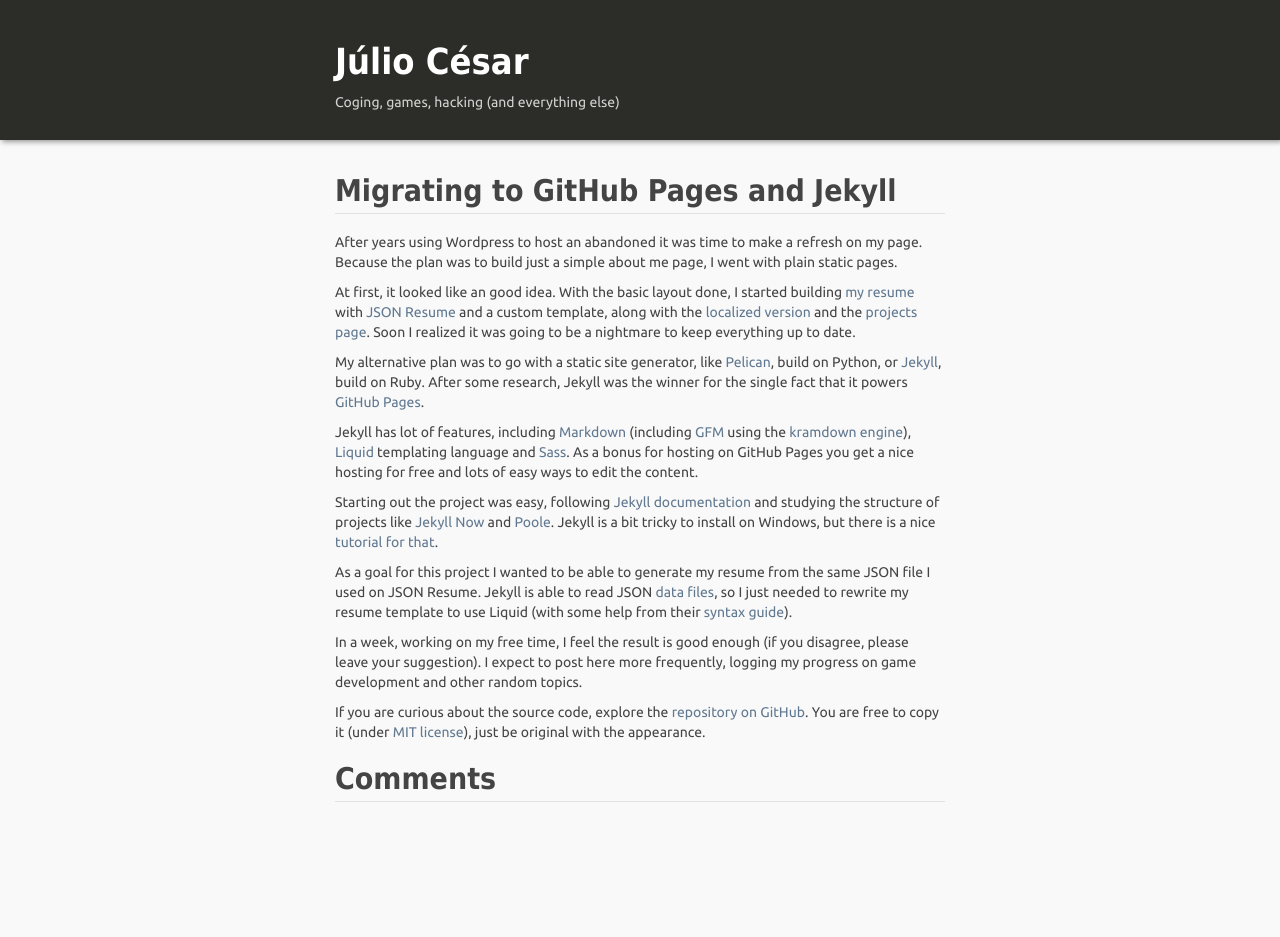
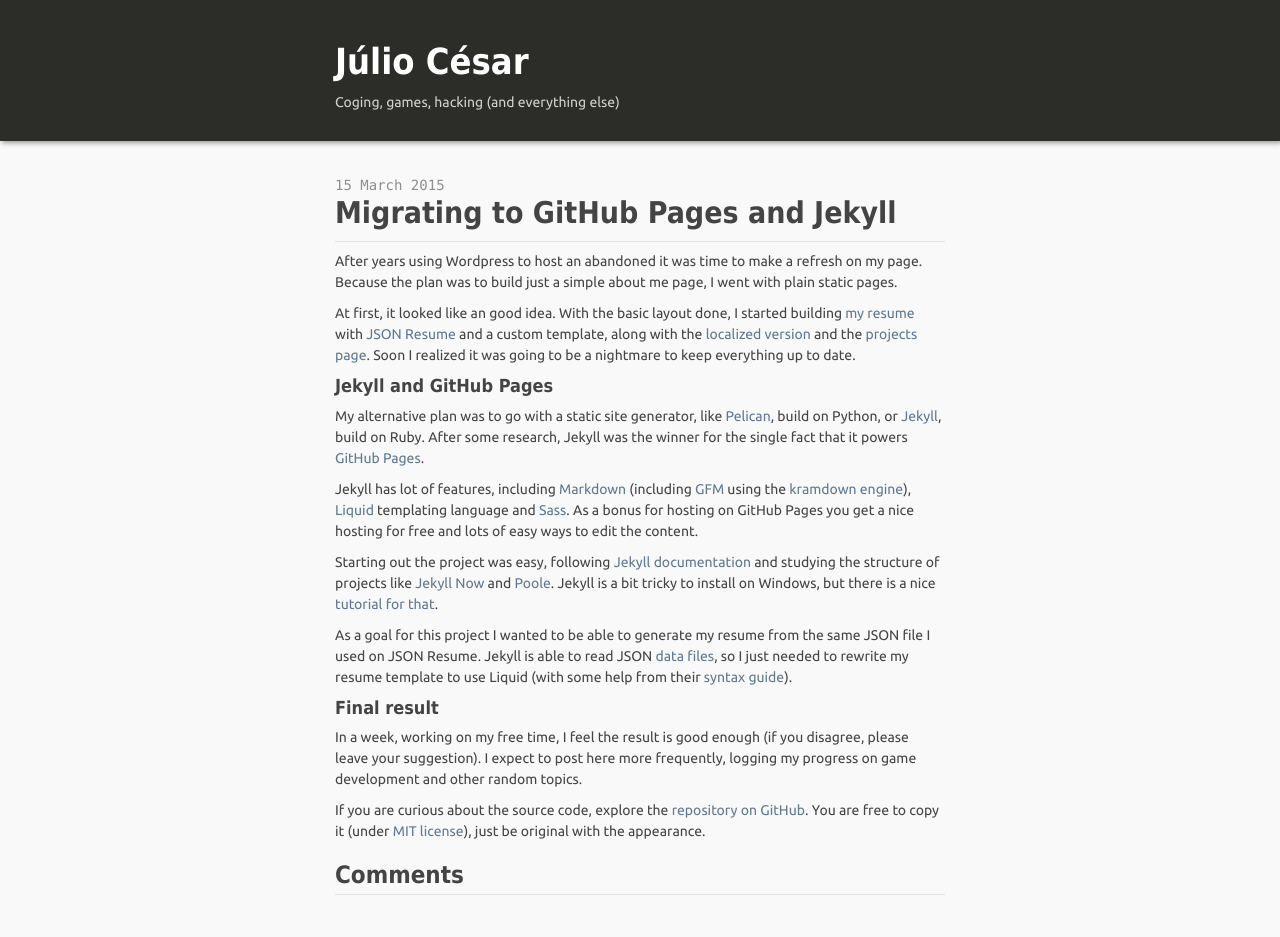
Before and after one commit to JulioC/julioc.github.io, a Jekyll site: the page built from _posts/2015-03-15-migration.md, in a window 1280 px wide. Built offline with Jekyll 4.4.1, drawn with Linux system fonts in a browser that asks for light colours; nearby versions of some CDN libraries; comment, search, counter and statistics services are not loaded; before the commit the page ends 900 px from its top, so only the background shows below that.

Commit message:
Improving post layout

```diff
--- a/_includes/disqus.html
+++ b/_includes/disqus.html
@@ -1,6 +1,6 @@
 {% if site.disqus %}
 <div id="comments">
-  <h2 class="underlined">Comments</h2>
+  <h3 class="underlined">Comments</h3>
   <div id="disqus_thread"></div>
   <script type="text/javascript">
       var disqus_shortname = '{{ site.disqus }}';
--- a/_layouts/post.html
+++ b/_layouts/post.html
@@ -11,8 +11,11 @@
 
 <div id="content" class="container">
   <div id="post">
-     <h2 class="underlined">{{ page.title }}</h2>
-     {{ content }}
+    <div class="meta">
+      <span class="date">{{ page.date | date: "%d %B %Y" }}</span>
+      <h2>{{ page.title }}</h2>
+    </div>
+    {{ content }}
   </div>
   {% include disqus.html %}
 </div>
--- a/_posts/2015-03-15-migration.md
+++ b/_posts/2015-03-15-migration.md
@@ -7,6 +7,8 @@
 
 At first, it looked like an good idea. With the basic layout done, I started building [my resume]({{ site.url }}/resume) with [JSON Resume](http://jsonresume.org/) and a custom template, along with the [localized version]({{ site.url }}/resume/br) and the [projects page]({{ site.url }}/projects). Soon I realized it was going to be a nightmare to keep everything up to date.
 
+#### Jekyll and GitHub Pages
+
 My alternative plan was to go with a static site generator, like [Pelican](http://getpelican.com/), build on Python, or [Jekyll](http://jekyllrb.com/), build on Ruby. After some research, Jekyll was the winner for the single fact that it powers [GitHub Pages](https://pages.github.com/).
 
 Jekyll has lot of features, including [Markdown](http://daringfireball.net/projects/markdown/) (including [GFM](https://help.github.com/articles/github-flavored-markdown/) using the [kramdown engine](http://kramdown.gettalong.org/)), [Liquid](https://github.com/Shopify/liquid/) templating language and [Sass](http://sass-lang.com/). As a bonus for hosting on GitHub Pages you get a nice hosting for free and lots of easy ways to edit the content.
@@ -15,6 +17,8 @@
 
 As a goal for this project I wanted to be able to generate my resume from the same JSON file I used on JSON Resume. Jekyll is able to read JSON [data files](http://jekyllrb.com/docs/datafiles/), so I just needed to rewrite my resume template to use Liquid (with some help from their [syntax guide](https://github.com/Shopify/liquid/wiki/Liquid-for-Designers)).
 
+#### Final result
+
 In a week, working on my free time, I feel the result is good enough (if you disagree, please leave your suggestion). I expect to post here more frequently, logging my progress on game development and other random topics.
 
 If you are curious about the source code, explore the [repository on GitHub](https://github.com/JulioC/julioc.github.io/). You are free to copy it (under [MIT license](https://github.com/JulioC/julioc.github.io/blob/master/LICENSE)), just be original with the appearance.
--- a/style.scss
+++ b/style.scss
@@ -16,6 +16,7 @@
   color: #444;
   background: #F9F9F9;
   padding-bottom: 2em;
+  line-height: 1.5em;
 }
 
 h1, h2, h3, h4, h5, h6 {
@@ -114,6 +115,13 @@
 
 // Contact info box
 
+#home {
+  background: #fff;
+  border-bottom: 1px #E2E2E2 solid;
+  padding-bottom: 0.8em;
+  margin-bottom: 2em;
+}
+
 #contact {
   margin-top: 1em;
   text-align: center;
@@ -155,14 +163,7 @@
   }
 }
 
-// Post list
-
-#home {
-  background: #fff;
-  border-bottom: 1px #E2E2E2 solid;
-  padding-bottom: 0.8em;
-  margin-bottom: 2em;
-}
+// Posts
 
 #posts {
   h3 {
@@ -179,7 +180,24 @@
     font-family: $font-mono;
     color: #8e8e8e;
   }
+}
 
+#post {
+  .meta {
+    border-bottom: 1px #E2E2E2 solid;
+    padding-bottom: 0.2em;
+    margin-top: 20px;
+    margin-bottom: 0.6em;
+
+    h2 {
+      margin-top: 0;
+    }
+
+    .date {
+      font-family: $font-mono;
+      color: #8e8e8e;
+    }
+  }
 }
 
 // Resume style
```
